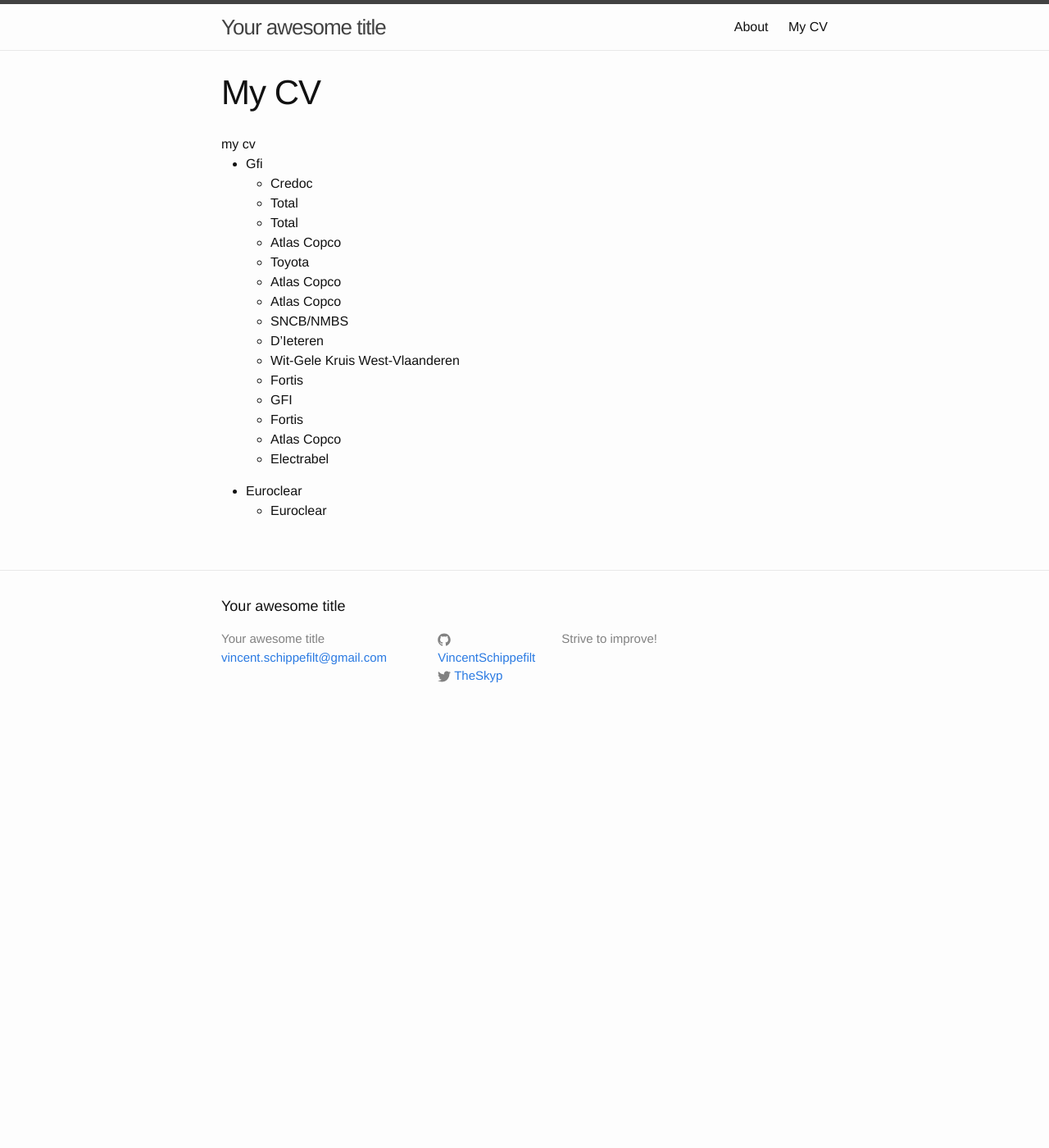
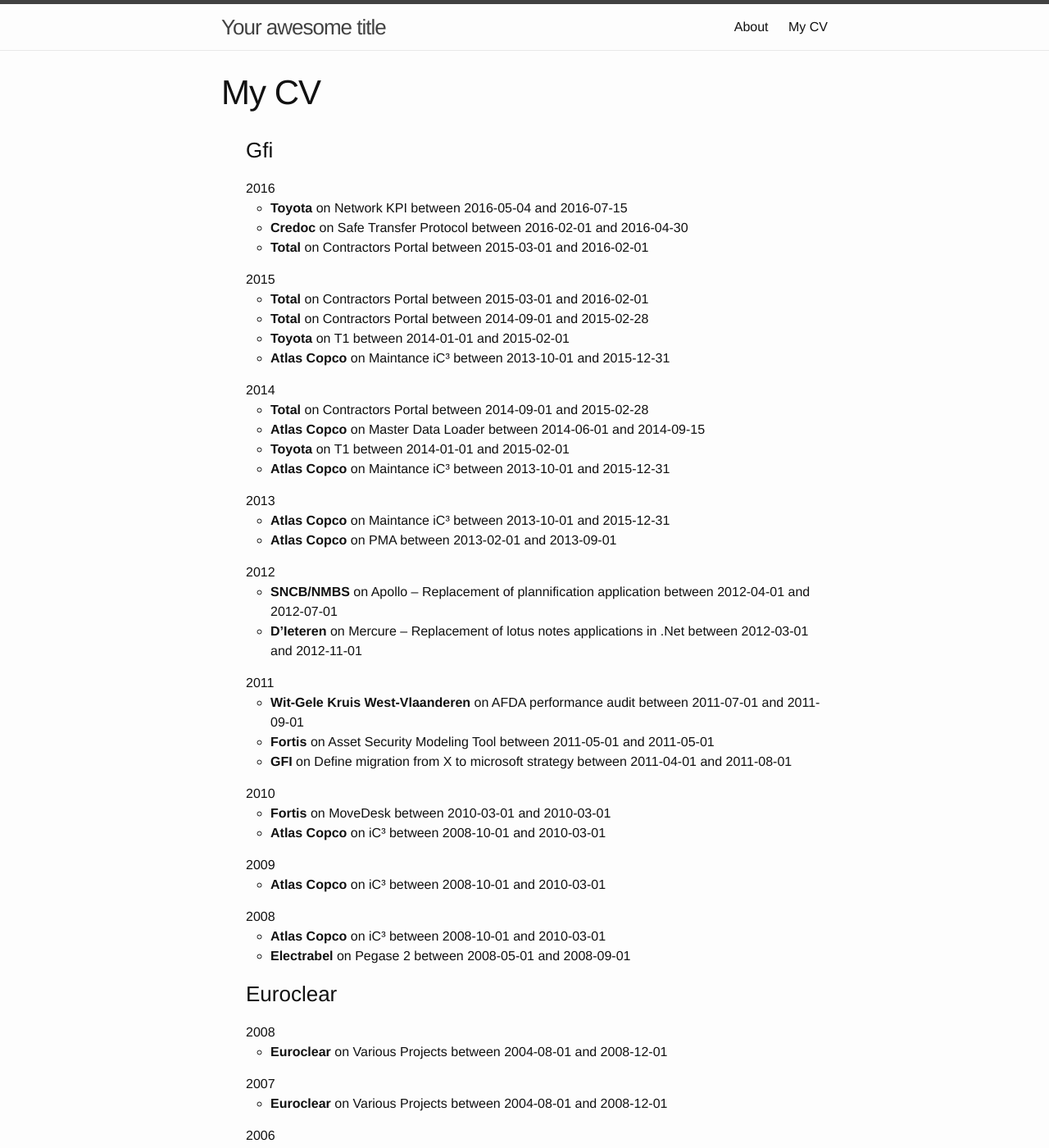
Before and after one commit to VincentSchippefilt/VincentSchippefilt.github.io, a Jekyll site: the page built from cv/index.html, in a window 1280 px wide and 1400 px high. Shown: the whole window at 82% size. Built offline with Jekyll 4.4.1, drawn with Linux system fonts in a browser that asks for light colours; some of the changed text lies outside the part shown.

Commit message:
improved cv

```diff
--- a/_data/exp.json
+++ b/_data/exp.json
@@ -4,6 +4,21 @@
         "StartDate": "2008-12-01",
         "EndDate": "",
         "Projects": [
+            {
+                "Customer": "Toyota",
+                "Sector": "Automotive",
+                "Website": "https://www.toyota.be/",
+                "ProjectName": "Network KPI",
+                "StartDate": "2016-05-04",
+                "EndDate": "2016-07-15",
+                "ManDays": 100,
+                "PeopleInvolved": 3,
+                "DurationInMonth": 3,
+                "TechnicalEnvironment": "React, Redux, Node.js, Express, Heroku, Git, Visual Studio Code, SQL Server 2012, Javascript, HTML5, CSS3, ES6, Babel, Webpack, Bower, Npm, jQuery, Passport, Mocha",
+                "ProjectDescription": "Network KPI is a new web tool made for Toyota that allows them to gather KPIs from their NMSCs so that this data can be used in their PowerBI tools. This web tool replaces an Excel based solution with a much more user friendly interface conform with the Toyota styling standards and provides a more reliable way to get the correct data.",
+                "Function": "Solution Architect",
+                "JobDescription": "Member of an agile development team using the Scrum methodology and pair programming, functional analysis, pre-sales research and estimation, analysis, development, testing, integration, bugfixing"
+            },
             {
                 "Customer": "Credoc",
                 "Sector": "Public",
@@ -85,7 +100,7 @@
                 "Website": "http://www.atlascopco.com",
                 "ProjectName": "Maintance iC³",
                 "StartDate": "2013-10-01",
-                "EndDate": "",
+                "EndDate": "2015-12-31",
                 "ManDays": "",
                 "PeopleInvolved": 3,
                 "DurationInMonth": "",
--- a/cv/index.html
+++ b/cv/index.html
@@ -1,20 +1,32 @@
 ---
 layout: page
 title: My CV
-permalink: /cv
+permalink: /cv/
 ---
 
-my cv
 <ul>
     {% for employer in site.data.exp %}
-
-<li>{{ employer.Company }}</li>
+    <h3>{{ employer.Company }}</h3>
+        {% assign start = employer.StartDate | date: "%Y" %}
+        {% assign end = employer.EndDate | default : 'now' | date: "%Y" %}
+        {% for year in (start..end) reversed %}
+            <div>
+                {{ year }}
                 <ul>
                     {% for project in employer.Projects %}
+                        {% assign projectStart  = project.StartDate | date : %Y | round %}
+                        {% assign projectEnd  = project.EndDate | date : %Y | round %}
+                        {% if projectStart <= year and projectEnd >= year  %}
+                            <li>
+                                <strong>{{ project.Customer }}</strong> on {{ project.ProjectName}} between {{ project.StartDate }} and {{ project.EndDate }}
+                            </li>
 
-<li>{{ project.Customer }}</li>
+                        {% endif %}
                     {% endfor %}
                 </ul>
+            </div>
+        {% endfor %}
     {% endfor %}
 
+      number of month is ((endmonth  - start month) + 12 ) % 12
 </ul>
```
Lines whose indentation alone changed are shown as unchanged.
